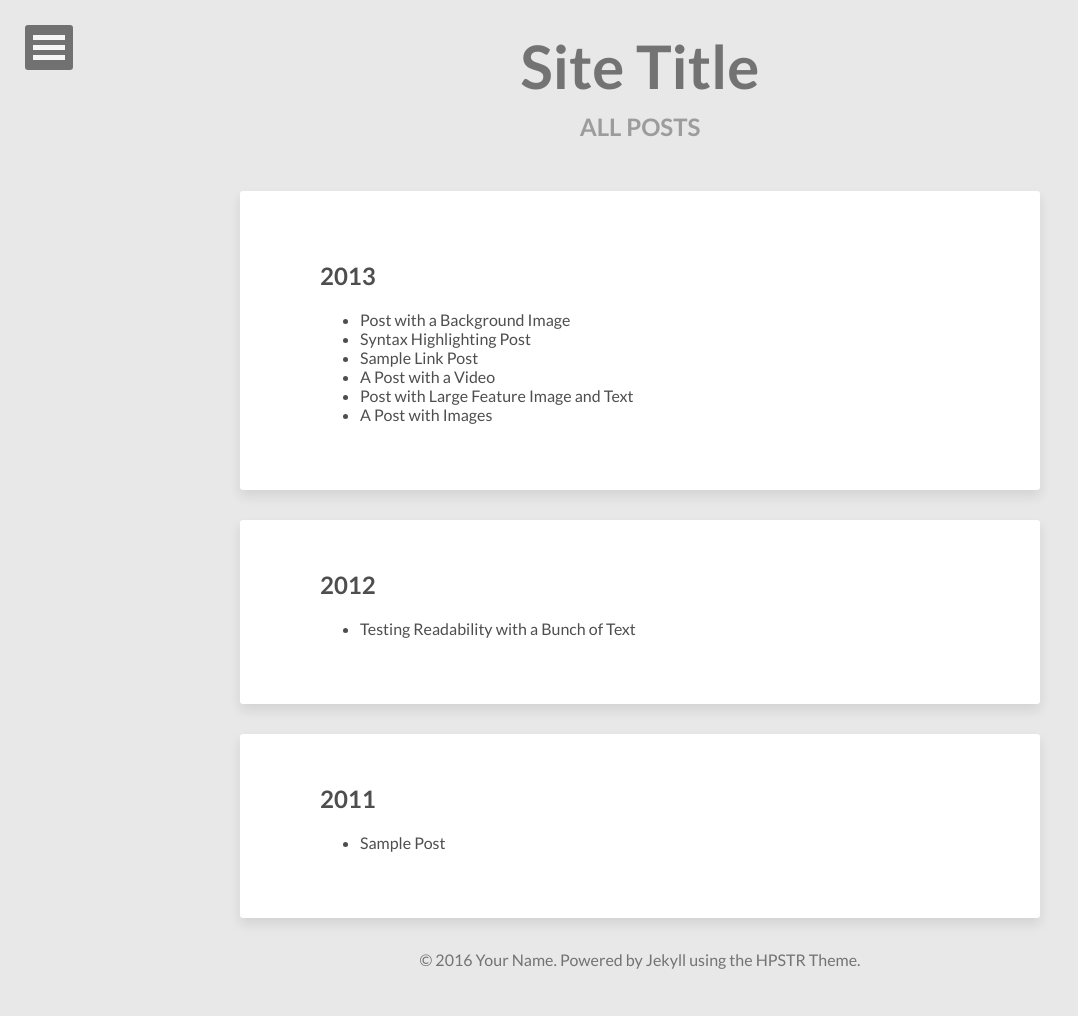
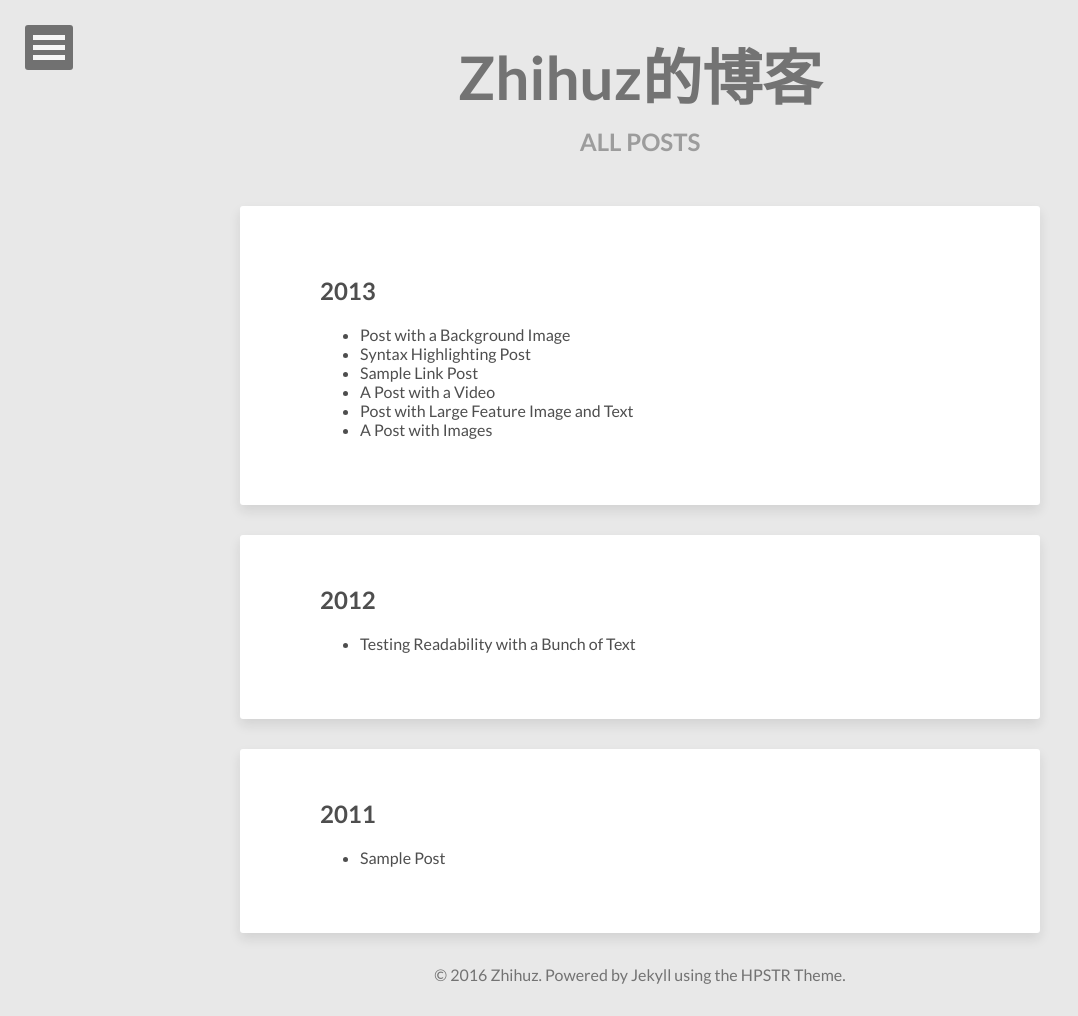
Before and after one commit to zhihuz/zhihuz.github.io, a Jekyll site: the page built from posts/index.html, in a window 1280 px wide. Shown: the whole page, without its empty margins (0-1078 px from the left). Built offline with Jekyll 4.4.1, drawn with Linux system fonts in a browser that asks for light colours; nearby versions of some CDN libraries.

```diff
--- a/_config.yml
+++ b/_config.yml
@@ -1,5 +1,5 @@
-title:            Site Title
-description:      Describe your website here.
+title:            Zhihuz的博客
+description:      记录点滴.
 disqus_shortname:
 reading_time:     true
 words_per_minute: 200
@@ -9,10 +9,10 @@
 
 # Owner/author information
 owner:
-  name:           Your Name
+  name:           Zhihuz
   avatar:         avatar.jpg
   bio:            "Your bio goes here. It shouldn't be super long but a good sentence or two should suffice."
-  email:          you@email.com
+  email:          solosseason@foxmail.com
   # Social networking links used in footer. Update and remove as you like.
   twitter:
   facebook:
```
